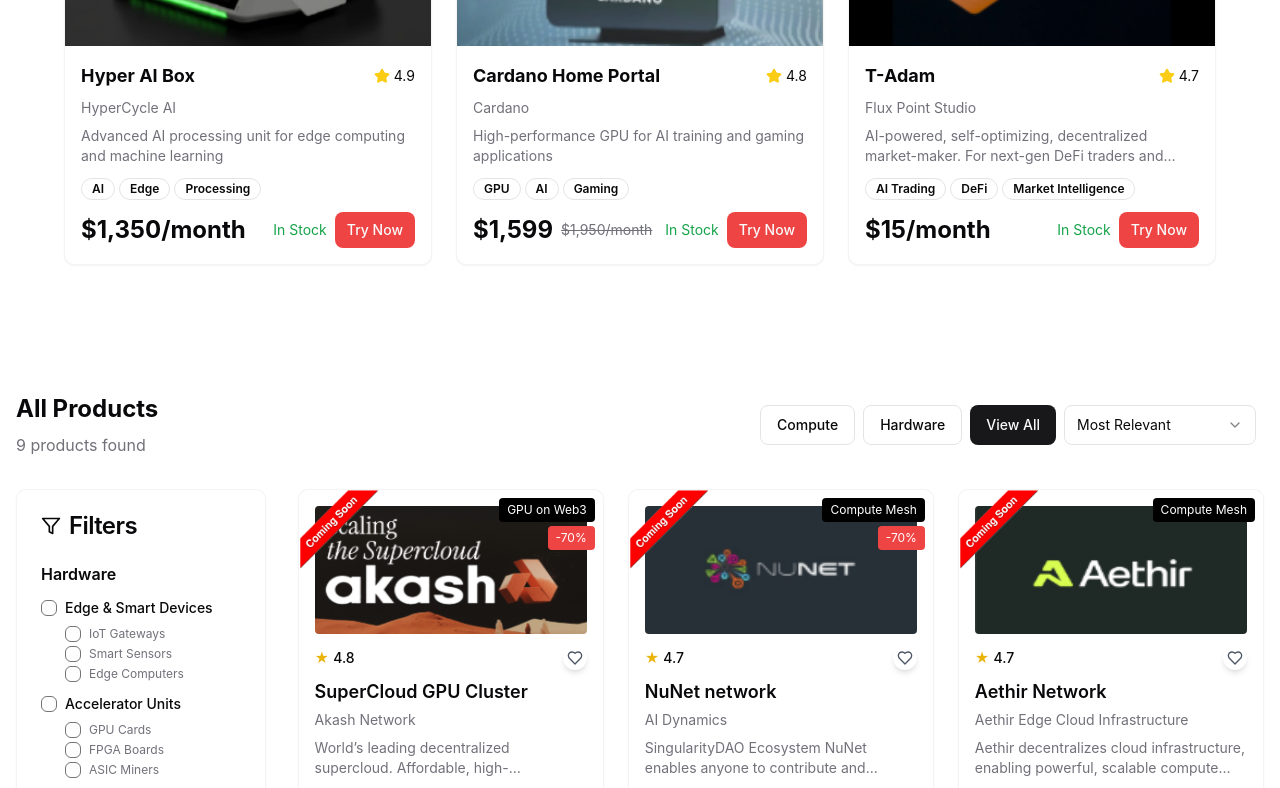
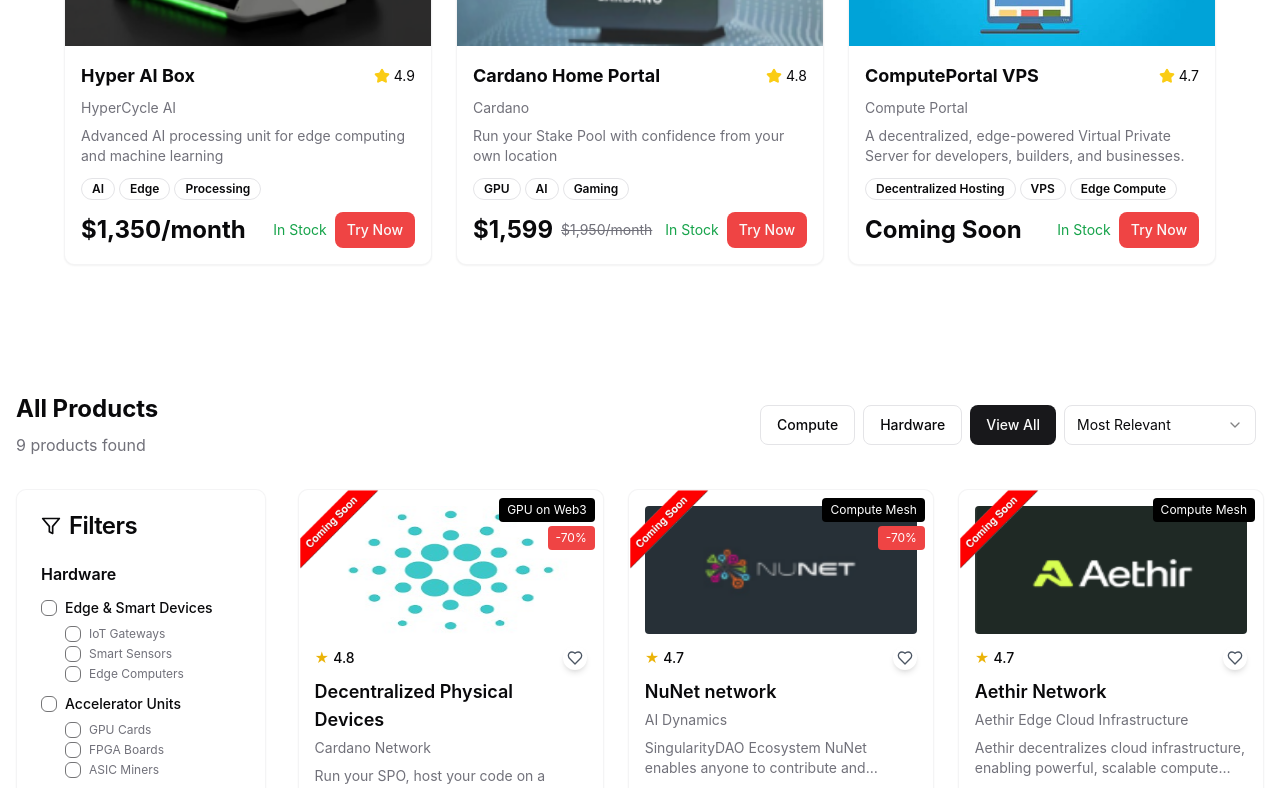
Before and after one commit to Brand-Kiln/ComputePortalwebsite, a React (Vite) app: page /marketplace in a window 1280 px wide. Shown: the part 1360-2148 px from the top of the page. Built offline with nearby package versions, Linux system fonts and the light colour scheme.

Commit message:
Finalizing changes

```diff
--- a/src/components/marketplace/FeaturedSection.tsx
+++ b/src/components/marketplace/FeaturedSection.tsx
@@ -89,25 +89,25 @@
       rating: 4.8,
       category: "Graphics Card",
       description:
-        "High-performance GPU for AI training and gaming applications",
+        "Run your Stake Pool with confidence from your own location",
       image: "/Images/ss3.png",
       discount: "11%",
       inStock: true,
       tags: ["GPU", "AI", "Gaming"],
       type: "hardware",
     },
-    {
+     {
       id: 6,
-      title: "T-Adam",
-      provider: "Flux Point Studio",
-      price: "$15/month",
+      title: "ComputePortal VPS",
+      provider: "Compute Portal",
+      price: "Coming Soon",
       rating: 4.7,
       category: "AI Finance",
       description:
-        "AI-powered, self-optimizing, decentralized market-maker. For next-gen DeFi traders and institutions",
-      image: "/Images/ss4.png",
+        "A decentralized, edge-powered Virtual Private Server for developers, builders, and businesses.",
+      image: "/Images/CP VPS.jpg",
       inStock: true,
-      tags: ["AI Trading", "DeFi", "Market Intelligence"],
+      tags: ["Decentralized Hosting", "VPS", "Edge Compute"],
       type: "hardware",
     },
   ];
--- a/src/components/marketplace/ListingsSection.tsx
+++ b/src/components/marketplace/ListingsSection.tsx
@@ -28,16 +28,16 @@
   const allListings = [
     {
       id: 1,
-      title: "SuperCloud GPU Cluster",
-      provider: "Akash Network",
+      title: "Decentralized Physical Devices",
+      provider: "Cardano Network",
       // price: "$749",
-      price: "$2.50 / Hour",
+      price: "$150 / Month",
       // originalPrice: "$2.50 / Hour",
       rating: 4.8,
       category: "GPU on Web3",
       description:
-        "World’s leading decentralized supercloud. Affordable, high-performance GPU compute.",
-      image: "/Images/ss2.png",
+        "Run your SPO, host your code on a trustless/secure network built for Cardano",
+      image: "/Images/changes.jpeg",
       discount: "70%",
       inStock: true,
       tags: ["Decentralized Compute", "AI", "Workloads", "GPU"],
--- a/src/components/sellers/SellersHero.tsx
+++ b/src/components/sellers/SellersHero.tsx
@@ -14,10 +14,10 @@
       <div className="relative max-w-6xl mx-auto text-center">
         <h1 className="text-4xl md:text-6xl lg:text-7xl font-bold mb-6 bg-gradient-to-r from-gray-900 via-blue-800 to-purple-800 dark:from-white dark:via-blue-200 dark:to-purple-200 bg-clip-text text-transparent leading-tight mt-8">
           The world needs your Innovative Compute and Hardware… here's how to
-          reach it to them
+          reach them
         </h1>
         <p className="text-xl text-muted-foreground mb-8">
-          Whether you're new to decentralized tech or an experienced provider,
+          Whether you're new to Web 3 tech or an experienced provider,
           our marketplace makes it easy to list and monetize your compute and
           hardware resources for AI projects.
         </p>
```
Also changed, not shown: public/Images/changes.jpeg (added).
